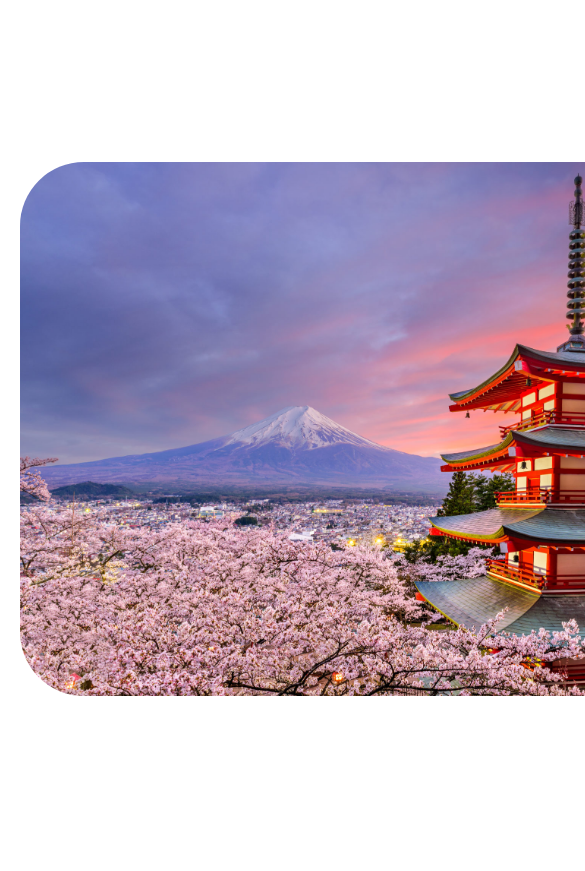
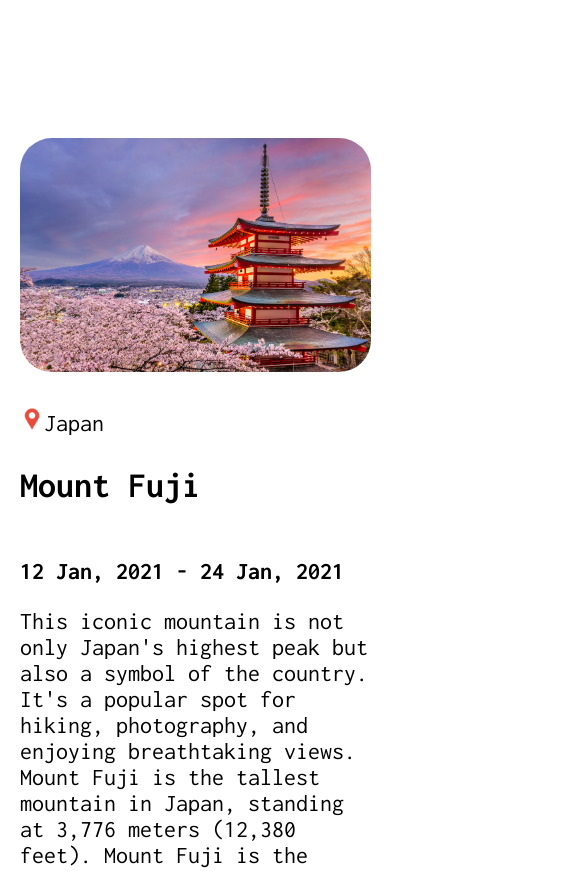
Before and after one commit to RealZasin/AirBnb-Experience-Clone, a React (Vite) app: page /traveljournal in a window 390 px wide. Shown: the part 1120-1991 px from the top of the page, 585 px wide, since content can reach past the window. Built offline with nearby package versions, Linux system fonts and the light colour scheme; a web font is replaced by a local one.

Commit message:
mobile version fixed, i hope

```diff
--- a/src/components/traveljournal/HeroTravelJournal.module.css
+++ b/src/components/traveljournal/HeroTravelJournal.module.css
@@ -8,3 +8,9 @@
   font-size: 1.5rem;
   font-family: "Inconsolata", monospace;
 }
+
+@media only screen and (max-width: 600px) {
+
+
+
+}
--- a/src/components/traveljournal/TravelCard.module.css
+++ b/src/components/traveljournal/TravelCard.module.css
@@ -28,3 +28,43 @@
 .CountryTag{
     font-size: 1.5rem;
 }
+
+/*--------------------------------------------------------------------------------------------------------*/
+
+@media only screen and (max-width: 600px) {
+
+.TravelCard{
+    display: flex;
+    flex-direction: column;
+    gap: 2rem;
+    font-family: "Inconsolata", monospace;
+}
+
+.destinationIMGs{
+    height: auto;
+    width: 90vw;
+    border-radius: 2rem;
+}
+
+.locationpin{
+    height: 1.5rem;
+}
+
+.LocationDateDesc{
+    margin: auto;
+    display: flex;
+    flex-direction: column;
+    width: 90vw;
+    max-width: 50rem;
+    font-size: 1.5rem;
+}
+
+.bold{
+    font-weight: bold;
+}
+
+.CountryTag{
+    font-size: 1.5rem;
+}
+
+}
--- a/src/components/traveljournal/TravelNavBar.module.css
+++ b/src/components/traveljournal/TravelNavBar.module.css
@@ -14,12 +14,14 @@
     width: 8rem;
 }
 
+
+
 @media only screen and (max-width: 600px) {
   /* Mobile-specific styles go here */
 .navbar {
     margin: auto;
     font-family: "Edu AU VIC WA NT Hand";
-    font-size: 1.5rem;
+    font-size: 1.3rem;
     display: flex;
     justify-content: center;
     align-items: center;
@@ -28,6 +30,7 @@
 }
 
 .globeimg {
-    height: 8rem;
+    height: 100%;
+    width: 6rem;
 }
 }
--- a/src/pages/Airbnb.module.css
+++ b/src/pages/Airbnb.module.css
@@ -13,3 +13,9 @@ body {
     gap: 20px;
     overflow-x: auto;
 }
+
+@media only screen and (max-width: 600px) {
+
+
+
+}
--- a/src/pages/Traveljournal.module.css
+++ b/src/pages/Traveljournal.module.css
@@ -7,6 +7,14 @@
     display: flex;
     flex-direction: column;
     flex-wrap: nowrap;
-    gap: 2rem;
+    gap: 8rem;
     /* overflow-x: auto; */
 }
+
+
+
+@media only screen and (max-width: 600px) {
+
+
+
+}
```
Also changed, not shown: src/components/airbnb/AirNavbar.module.css (+8 -0 lines), src/components/airbnb/Card.module.css (+7 -0 lines), src/components/airbnb/Hero.module.css (+9 -0 lines).
